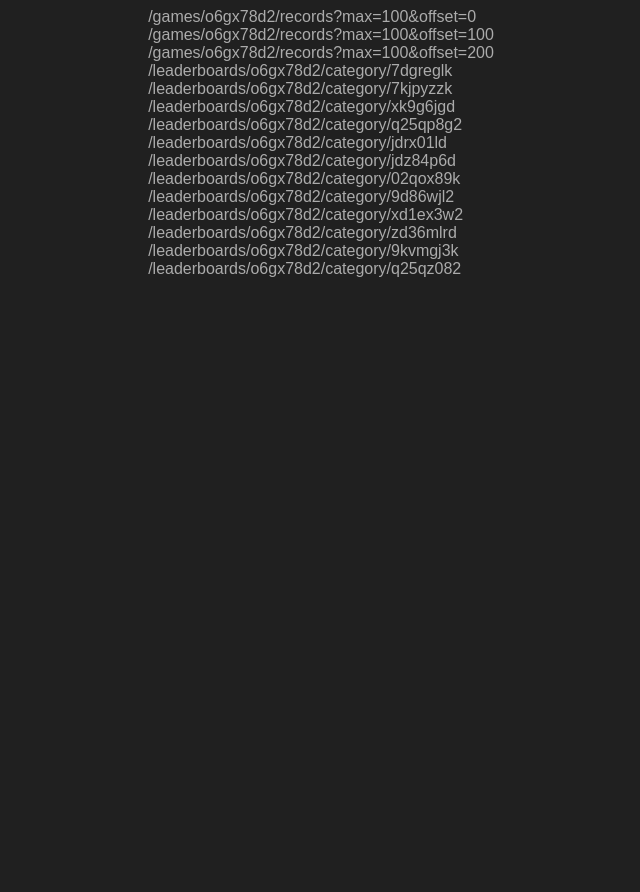
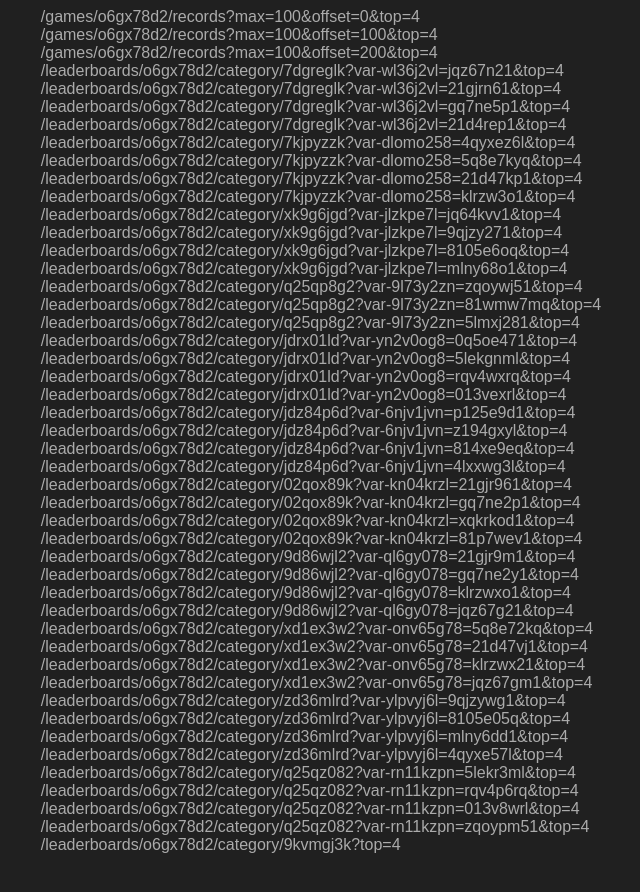
Before and after one commit to Sharpeye468/ssg-leaderboards, a plain HTML site: page index.html in a window 1280 px wide. Both pictures are taken after a click on the button "Fetch data". Shown: the whole page, without its empty margins (319-959 px from the left). Before the commit the page ends 800 px from the top, so only its background shows below. Drawn offline with Linux system fonts and the light colour scheme; no server answers.

Commit message:
Hopefully fixed remaining bugs :carrot:

```diff
--- a/index.html
+++ b/index.html
@@ -21,10 +21,13 @@ const USER_CACHE = {
     "18vm2ve8": "cabinetcat",
     "18vryoex": "MattHazelnut",
     "48gk04pj": "Puriity",
+    "7j4e4ndx": "Max32",
+    "7j4w6zvx": "ipodcake",
     "98rl2gg8": "fresh_start102",
     "dx3eqz7j": "KingParliament",
     "e8e7w66x": "Mr_Mang0",
     "e8egg6dx": "Sharpeye468",
+    "kjp767kj": "Blarg_Meister",
     "kjpr2ry8": "Gelly",
     "qjn02q4x": "MattOUFC",
     "qxk3od78": "mbm212",
@@ -38,34 +41,182 @@ const USER_CACHE = {
 };
 
 // Single Segment runs
+// (yes hardcoding it is stupid sue me)
 const FULL_GAME = {
-    "7dgreglk": "Africa",
-    "7kjpyzzk": "Asia",
-    "xk9g6jgd": "Canada",
-    "q25qp8g2": "Caribbean",
-    "jdrx01ld": "Europe",
-    "jdz84p6d": "Mexico",
-    "02qox89k": "Middle East",
-    "9d86wjl2": "Oceania",
-    "xd1ex3w2": "South & Central America",
-    "zd36mlrd": "United States",
-    "9kvmgj3k": "World",
-    "q25qz082": "Universe"
+    "7dgreglk": [ // Africa
+        "wl36j2vl", // Variable name
+        [
+            "21d4rep1", // Capitals
+            "gq7ne5p1", // Countries
+            "21gjrn61", // Landscapes/Water
+            "jqz67n21"  // 100%
+        ]
+    ],
+    "7kjpyzzk": [ // Asia
+        "dlomo258", // Variable name
+        [
+            "klrzw3o1", // Capitals
+            "21d47kp1", // Countries
+            "5q8e7kyq", // Landscapes/Water
+            "4qyxez6l"  // 100%
+        ]
+    ],
+    "xk9g6jgd": [ // Canada
+        "jlzkpe7l", // Variable name
+        [
+            "mlny68o1", // Capitals
+            "8105e6oq", // Provinces
+            "9qjzy271", // Landscapes/Water
+            "jq64kvv1"  // 100%
+        ]
+    ],
+    "q25qp8g2": [ // Caribbean
+        "9l73y2zn", // Variable name
+        [
+            "5lmxj281", // Capitals
+            "81wmw7mq", // Countries
+            "zqoywj51"  // 100%
+        ]
+    ],
+    "jdrx01ld": [ // Europe
+        "yn2v0og8", // Variable name
+        [
+            "013vexrl", // Capitals
+            "rqv4wxrq", // Countries
+            "5lekgnml", // Landscapes/Water
+            "0q5oe471"  // 100%
+        ]
+    ],
+    "jdz84p6d": [ // Mexico
+        "6njv1jvn", // Variable name
+        [
+            "4lxxwg3l", // Capitals
+            "814xe9eq", // States
+            "z194gxyl", // Landscapes/Water
+            "p125e9d1"  // 100%
+        ]
+    ],
+    "02qox89k": [ // Middle East
+        "kn04krzl", // Variable name
+        [
+            "81p7wev1", // Capitals
+            "xqkrkod1", // Countries
+            "gq7ne2p1", // Landscapes/Water
+            "21gjr961"  // 100%
+        ]
+    ],
+    "9d86wjl2": [ //Oceania
+        "ql6gy078", // Variable name
+        [
+            "jqz67g21", // Capitals
+            "klrzwxo1", // Countries
+            "gq7ne2y1", // Landscapes/Water
+            "21gjr9m1"  // 100%
+        ]
+    ],
+    "xd1ex3w2": [ //South & Central America
+        "onv65g78", // Variable name
+        [
+            "jqz67gm1", // Capitals
+            "klrzwx21", // Countries
+            "21d47vj1", // Landscapes/Water
+            "5q8e72kq"  // 100%
+        ]
+    ],
+    "zd36mlrd": [ // United States
+        "ylpvyj6l", // Variable name
+        [
+            "4qyxe57l", // Capitals
+            "mlny6dd1", // States
+            "8105e05q", // Landscapes/Water
+            "9qjzywg1"  // 100%
+        ]
+    ],
+    "q25qz082": [ // Universe
+        "rn11kzpn", // Variable name
+        [
+            "zqoypm51", // Capitals
+            "013v8wrl", // States/Provinces/Countries
+            "rqv4p6rq", // Landscapes/Water
+            "5lekr3ml"  // 100%
+        ]
+    ],
+    "9kvmgj3k": "" // World (has no variables yeah that's right
+                   // as if this wasn't inconsistent enough)
 };
 
 let records = {};
 let scores = [];
+let requests = 0;
+let done = 0;
+
+function fetchData() {
+    btn.remove();
+    let status = document.getElementById("status");
+    for(let i = 0; i < 201; i+= 100) {
+        let fetch_url = GAME_URL + "/records?max=100&offset=" + i + "&top=4";
+        let li = document.createElement("li");
+        li.className = "pending";
+        li.innerText = fetch_url.split(BASE_URL)[1];
+        li.dataset.url = fetch_url;
+        status.appendChild(li);
+        httpGetAsync(
+            fetch_url,
+            processResponse
+        );
+    }
+    for(let i in FULL_GAME) {
+        if(FULL_GAME[i].constructor === Array) {
+            for(let j = FULL_GAME[i][1].length - 1; j >= 0; j--) {
+                let fetch_url = BASE_URL
+                  + "/leaderboards/" + SSG_ID   // Game
+                  + "/category/" + i            // Category
+                  + "?var-" + FULL_GAME[i][0]   // Category variable name
+                  + "=" + FULL_GAME[i][1][j]    // Subcategory
+                  + "&top=4";
+
+                let li = document.createElement("li");
+                li.className = "pending";
+                li.innerText = fetch_url.slice(BASE_URL.length);
+                li.dataset.url = fetch_url;
+                status.appendChild(li);
+                httpGetAsync(
+                    fetch_url,
+                    processResponse
+                );
+            }
+        } else {
+            let fetch_url = BASE_URL
+              + "/leaderboards/" + SSG_ID   // Game
+              + "/category/" + i            // Category
+              + "?top=4";
+
+            let li = document.createElement("li");
+            li.className = "pending";
+            li.innerText = fetch_url.slice(BASE_URL.length);
+            li.dataset.url = fetch_url;
+            status.appendChild(li);
+            httpGetAsync(
+                fetch_url,
+                processResponse
+            );
+        }
+    }
+}
 
 function httpGetAsync(url, callback) {
+    requests++;
     let request = new XMLHttpRequest();
     request.onreadystatechange = function() {
         if(request.readyState == 4 && request.status == 200) {
-            callback(request.responseText);
+            callback(request.responseText, url);
             document.querySelector("[data-url=\"" + url + "\"]").className = "done";
-            if(document.getElementsByClassName("pedning").length == 0) {
+            if(++done == requests) {
+                console.log("Done");
                 document.getElementById("status").hidden = true;
             }
         } else if(request.status > 0 && request.status != 200) {
+            done++;
             console.warn(request.status + " on " + url);
             document.querySelector("[data-url=\"" + url + "\"]").className = "error";
         }
@@ -74,7 +225,7 @@ function httpGetAsync(url, callback) {
     request.send();
 }
 
-function processResponse(response) {
+function processResponse(response, url) {
     let obj = JSON.parse(response);
     let data = obj.data;
     let data_array = [];
@@ -89,6 +240,7 @@ function processResponse(response) {
         let catname = data_array[i].weblink.replace(/_/g, " ").split("/ssg/")[1];
         let cat = catname.split("#")[0];
         let name = catname.split("#")[1];
+        if(cat == "full game" && url.indexOf("records") > 0) continue;
         for(let j = runs.length - 1; j >= 0; j--) {
             let player_id = runs[j].run.players[0].id;
             let player = USER_CACHE[player_id] || player_id;
@@ -100,35 +252,6 @@ function processResponse(response) {
         }
     }
     updateScores();
-}
-
-function fetchData() {
-    btn.remove();
-    let status = document.getElementById("status");
-    for(let i = 0; i < 201; i+= 100) {
-        let fetch_url = GAME_URL + "/records?max=100&offset=" + i
-        let li = document.createElement("li");
-        li.className = "pending";
-        li.innerText = fetch_url.split(BASE_URL)[1];
-        li.dataset.url = fetch_url;
-        status.appendChild(li);
-        httpGetAsync(
-            fetch_url,
-            processResponse
-        );
-    }
-    for(let i in FULL_GAME) {
-        let fetch_url = BASE_URL + "/leaderboards/" + SSG_ID + "/category/" + i;
-        let li = document.createElement("li");
-        li.className = "pending";
-        li.innerText = fetch_url.split(BASE_URL)[1];
-        li.dataset.url = fetch_url;
-        status.appendChild(li);
-        httpGetAsync(
-            fetch_url,
-            processResponse
-        );
-    }
 }
 
 function updateScores() {
```
